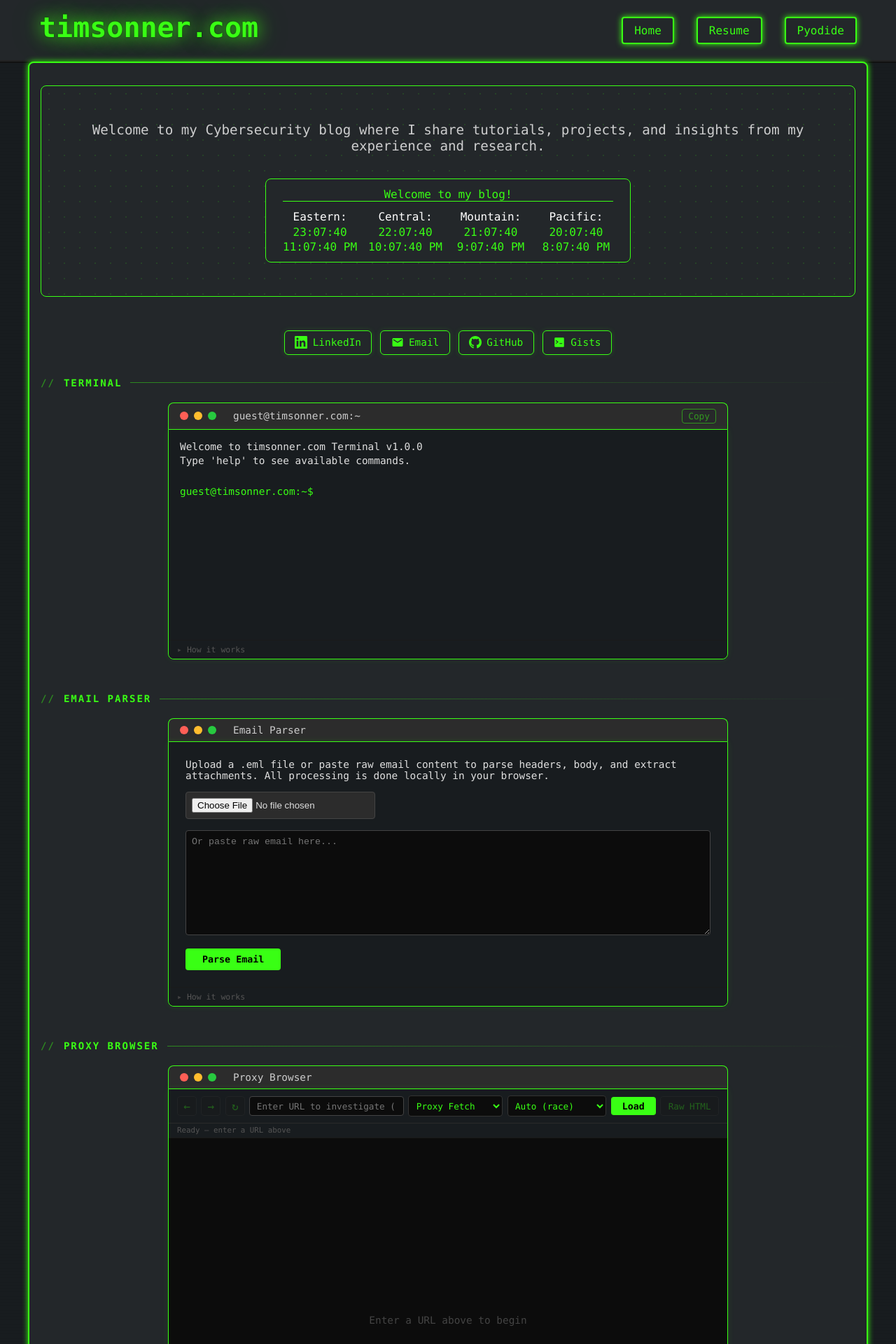
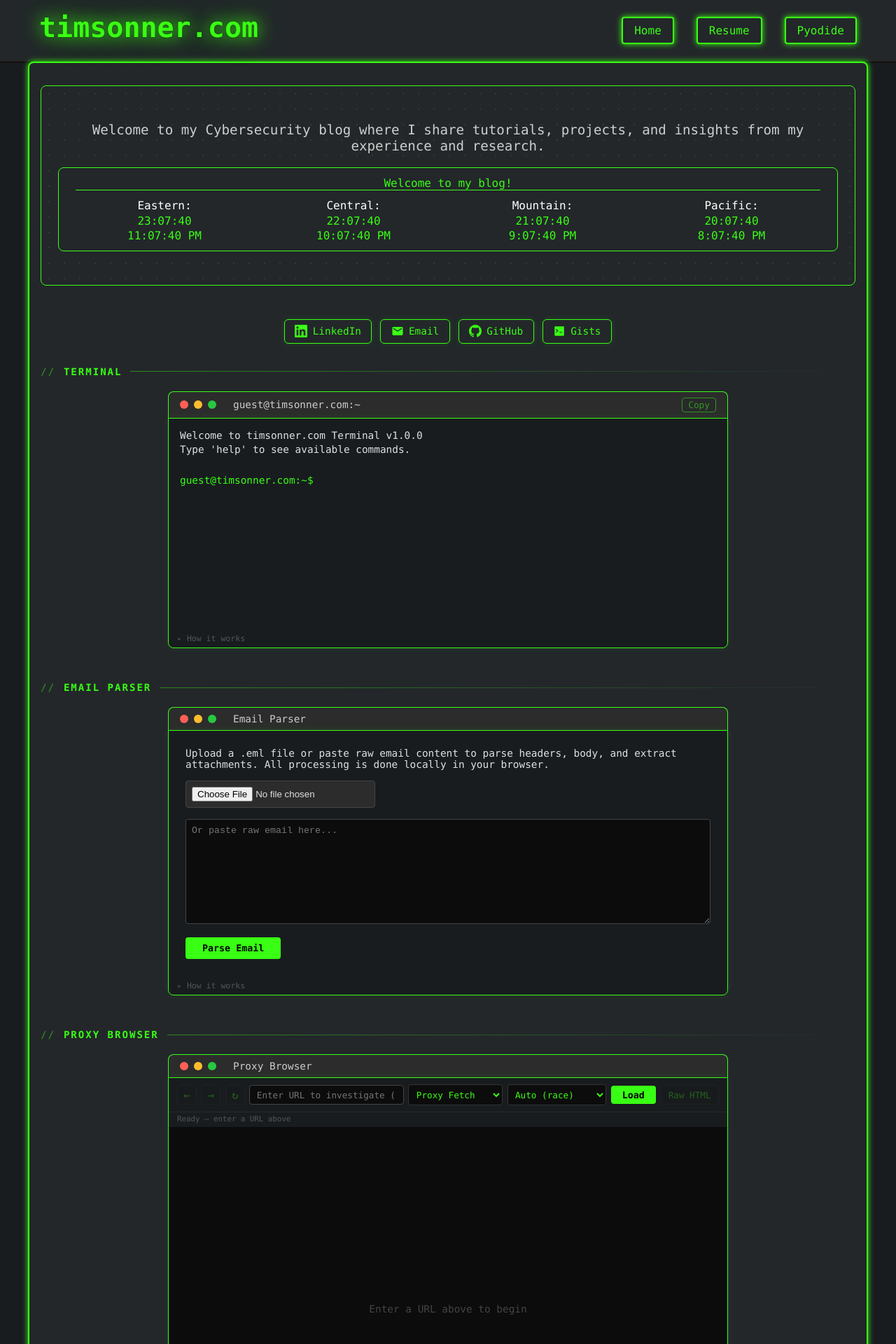
Before and after one commit to timsonner/timsonner.github.io, a Jekyll site: the page built from index.html, in a window 1280 px wide. Shown: the top 1920 px of the page at 70% size. Built offline with Jekyll 4.4.1, drawn with Linux system fonts in a browser that asks for light colours.

Commit message:
Give the visitor info panel a stable width for timezone clocks
Keep the clock row usable even when the IP greeting is short.

Co-authored-by: Tim Sonner <timsonner@users.noreply.github.com>

```diff
--- a/assets/main.scss
+++ b/assets/main.scss
@@ -416,11 +416,13 @@ a:hover {
   border: 1px solid $color-primary;
   color: $color-primary;
   font-family: inherit;
-  display: inline-flex;
+  display: flex;
   flex-direction: column;
   align-items: center;
   gap: 0;
+  width: calc(100% - 3rem);
   max-width: 100%;
+  box-sizing: border-box;
 }
 
 #visitor-greeting {
```
